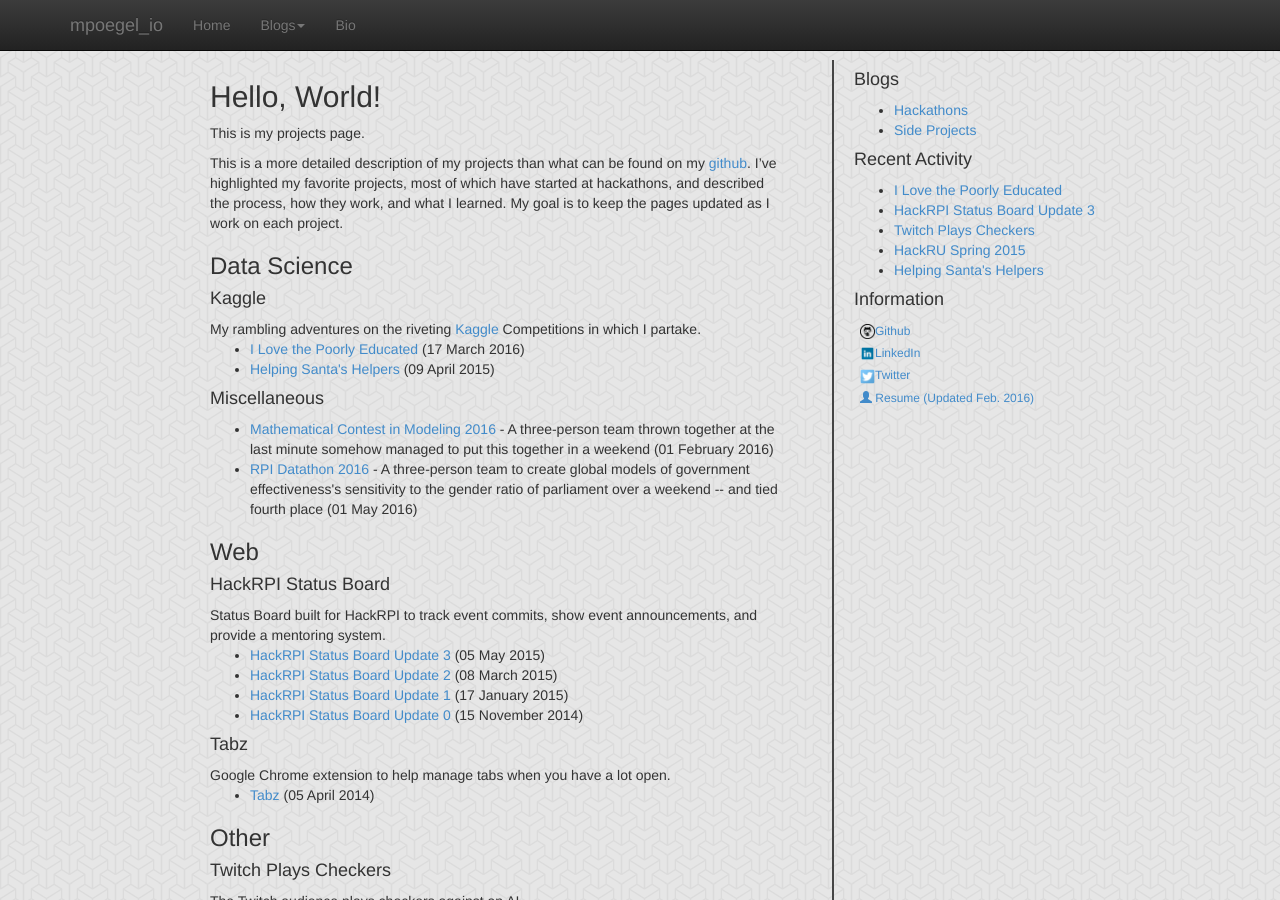
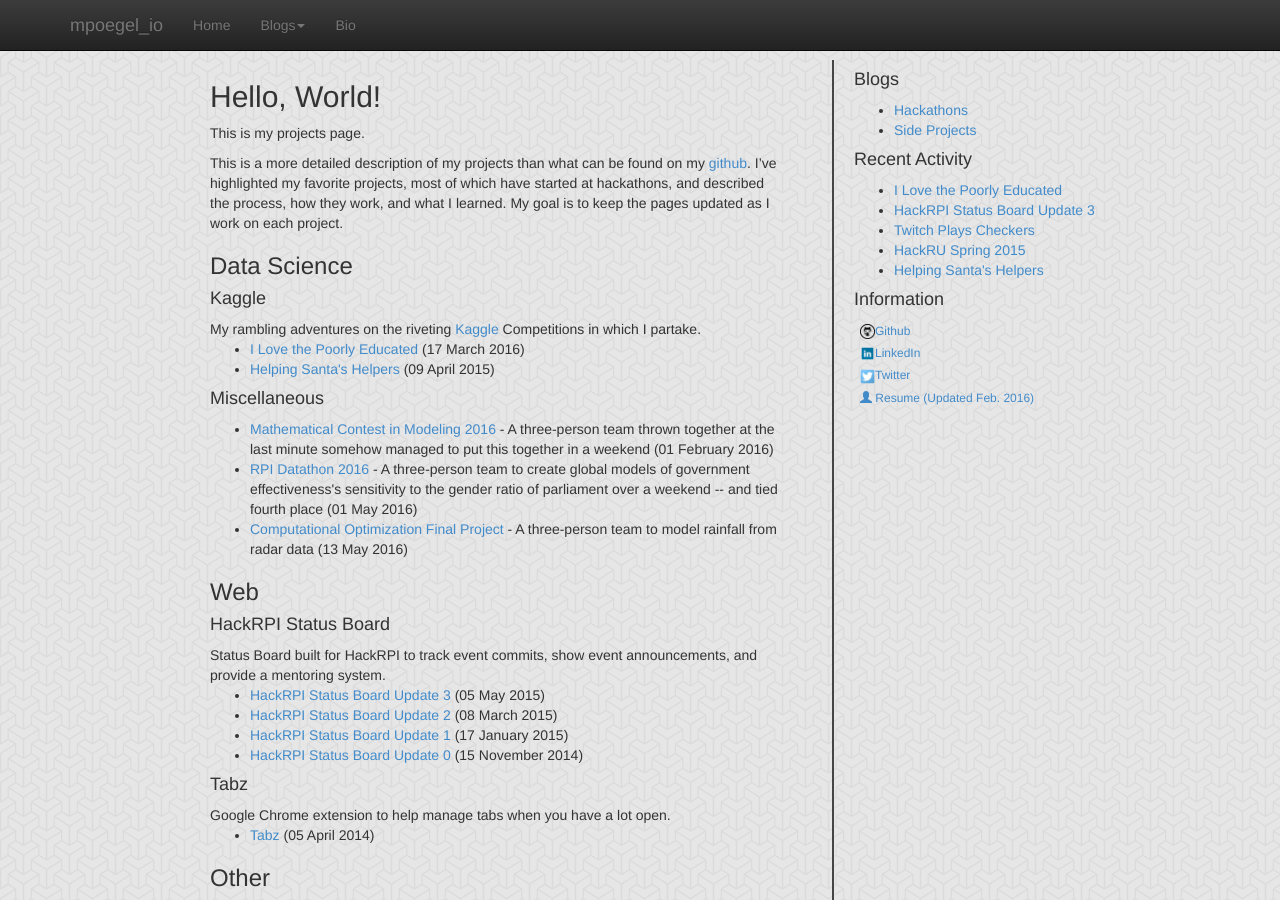
Before and after one commit to mpoegel/mpoegel.github.io, a Jekyll site: the page built from projects/index.md, in a window 1280 px wide and 900 px high. Built offline with Jekyll 4.4.1, drawn with Linux system fonts in a browser that asks for light colours.

Commit message:
added comp opt final project

```diff
--- a/_layouts/projects.html
+++ b/_layouts/projects.html
@@ -28,6 +28,9 @@
         </li></div>
         <div class="post_info"><li>
           <a href="https://github.com/mpoegel/upgraded-octo-meme">RPI Datathon 2016</a> - A three-person team to create global models of government effectiveness's sensitivity to the gender ratio of parliament over a weekend -- and tied fourth place <span>(01 May 2016)</span>
+        </li></div>
+        <div class="post_info"><li>
+          <a href="/assets/matp_4820_final_report.pdf">Computational Optimization Final Project</a> - A three-person team to model rainfall from radar data <span>(13 May 2016)</span>
         </li></div>
       </ul>
 
```
Also changed, not shown: 1 other file.
